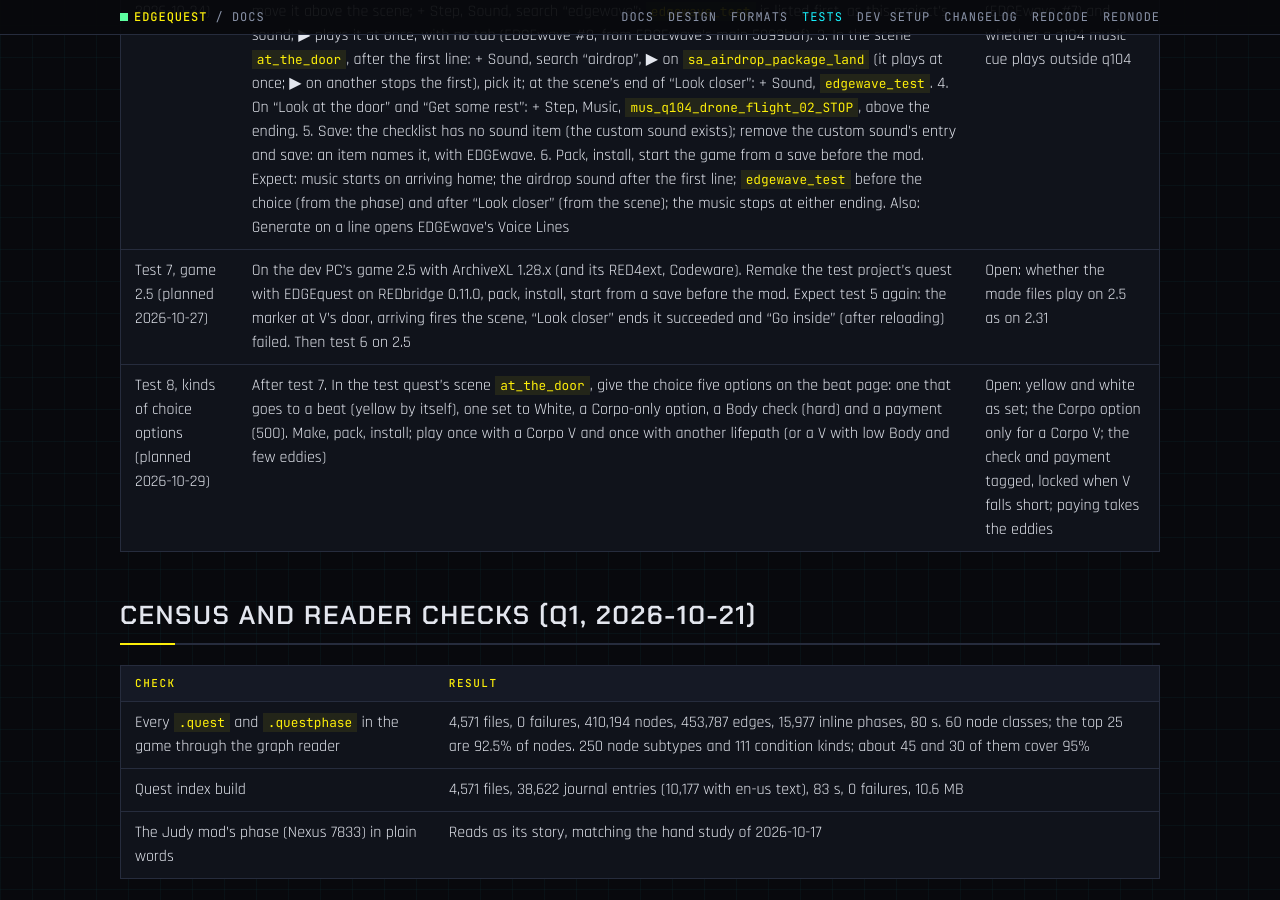
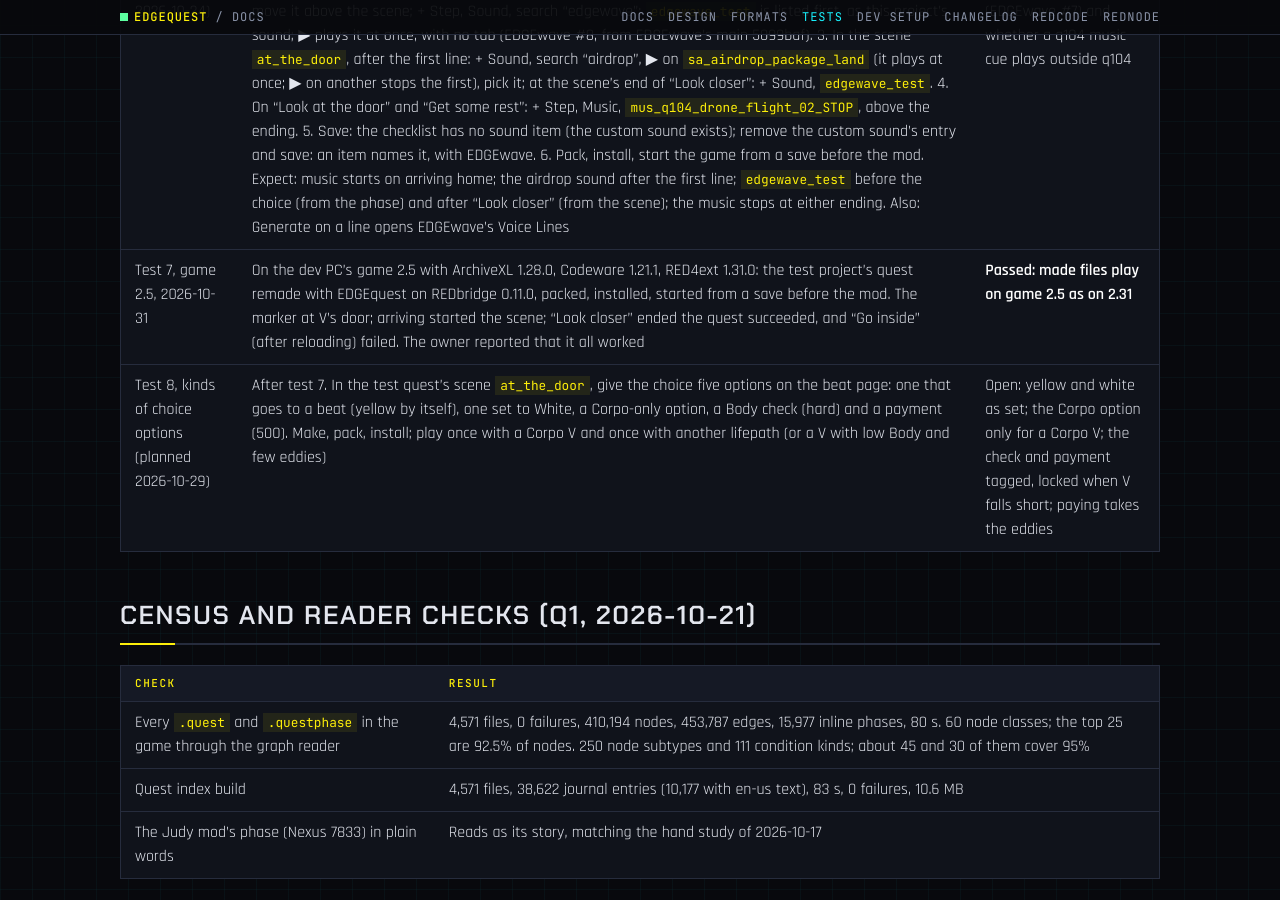
Before and after one commit to Edgemodders/EDGEquest, a Jekyll site: the page built from docs/testing.md, in a window 1280 px wide and 900 px high, scrolled down 3399 px. Built offline with Jekyll 4.4.1, drawn with Linux system fonts in a browser that asks for light colours; our own code applies the rules of GitHub Pages for plain Markdown files.

Commit message:
Tests: in-game test 7 passed on game 2.5
Co-Authored-By: Claude Opus 5.5 <noreply@anthropic.com>

```diff
--- a/docs/testing.md
+++ b/docs/testing.md
@@ -24,7 +24,7 @@ Every test run on the dev PC, with its result. A test is recorded when it is fir
 | Storyboard pan, zoom and splitter, 2026-10-23 | F5 on the dev PC: drag to pan, wheel and buttons to zoom, the splitter to resize the board | **Passed** (the owner: it works great) |
 | Step 3 hand test, 2026-10-24 | F5 on the dev PC: the Project Quests view; New Quest (title, id, name; opens the Storyboard; makes it); an edit saved and made; Made files and the made phase in plain words; a broken `go:` in the Problems panel at its line | **Passed, one fault:** the status bar's passing message after a make was not seen. Fixed: a status bar item stays while a story file is in front, with its last make (made at a time and what is left to do, or its problems); a click shows the problems or the made files |
 | Test 6, music and sound (planned 2026-10-24) | With EDGEwave from its main (f510fb4 or later) beside EDGEquest, and `redcode.pack.redmod` on. 1. In the test project, make EDGEwave's custom sound `edgewave_test` (Custom Sound, any short WAV, kind sfx). 2. Storyboard, "You're home": + Step, Music, search "q104 drone", pick `mus_q104_drone_flight_01_START`, move it above the scene; + Step, Sound, search "edgewave": `edgewave_test` is listed first, as this project's sound; ▶ plays it at once, with no tab (EDGEwave #8, from EDGEwave's main 5099baf). 3. In the scene `at_the_door`, after the first line: + Sound, search "airdrop", ▶ on `sa_airdrop_package_land` (it plays at once; ▶ on another stops the first), pick it; at the scene's end of "Look closer": + Sound, `edgewave_test`. 4. On "Look at the door" and "Get some rest": + Step, Music, `mus_q104_drone_flight_02_STOP`, above the ending. 5. Save: the checklist has no sound item (the custom sound exists); remove the custom sound's entry and save: an item names it, with EDGEwave. 6. Pack, install, start the game from a save before the mod. Expect: music starts on arriving home; the airdrop sound after the first line; `edgewave_test` before the choice (from the phase) and after "Look closer" (from the scene); the music stops at either ending. Also: Generate on a line opens EDGEwave's Voice Lines | Open: answers whether a quest can post a new REDmod event name (EDGEwave #7) and whether a q104 music cue plays outside q104 |
-| Test 7, game 2.5 (planned 2026-10-27) | On the dev PC's game 2.5 with ArchiveXL 1.28.x (and its RED4ext, Codeware). Remake the test project's quest with EDGEquest on REDbridge 0.11.0, pack, install, start from a save before the mod. Expect test 5 again: the marker at V's door, arriving fires the scene, "Look closer" ends it succeeded and "Go inside" (after reloading) failed. Then test 6 on 2.5 | Open: whether the made files play on 2.5 as on 2.31 |
+| Test 7, game 2.5, 2026-10-31 | On the dev PC's game 2.5 with ArchiveXL 1.28.0, Codeware 1.21.1, RED4ext 1.31.0: the test project's quest remade with EDGEquest on REDbridge 0.11.0, packed, installed, started from a save before the mod. The marker at V's door; arriving started the scene; "Look closer" ended the quest succeeded, and "Go inside" (after reloading) failed. The owner reported that it all worked | **Passed: made files play on game 2.5 as on 2.31** |
 | Test 8, kinds of choice options (planned 2026-10-29) | After test 7. In the test quest's scene `at_the_door`, give the choice five options on the beat page: one that goes to a beat (yellow by itself), one set to White, a Corpo-only option, a Body check (hard) and a payment (500). Make, pack, install; play once with a Corpo V and once with another lifepath (or a V with low Body and few eddies) | Open: yellow and white as set; the Corpo option only for a Corpo V; the check and payment tagged, locked when V falls short; paying takes the eddies |
 
 ## Census and reader checks (Q1, 2026-10-21)
```
Also changed, not shown: CLAUDE.md (+1 -1 lines), docs/index.md (+1 -1 lines).
